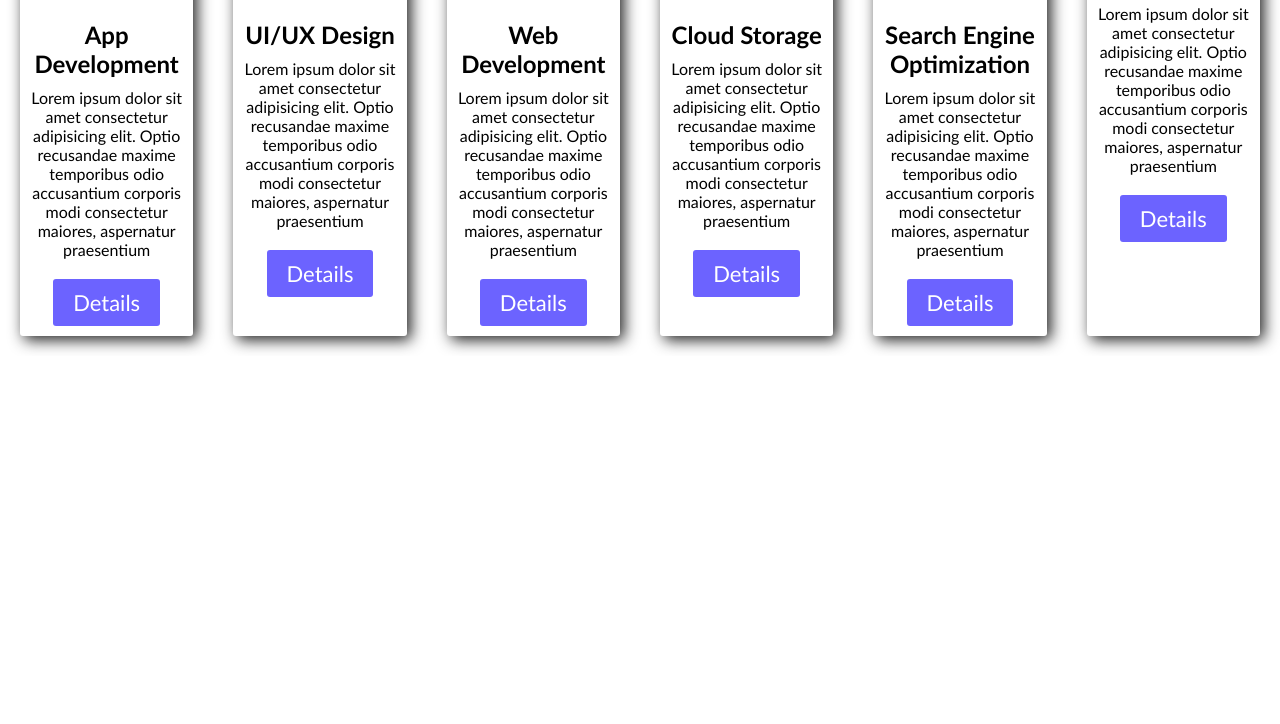
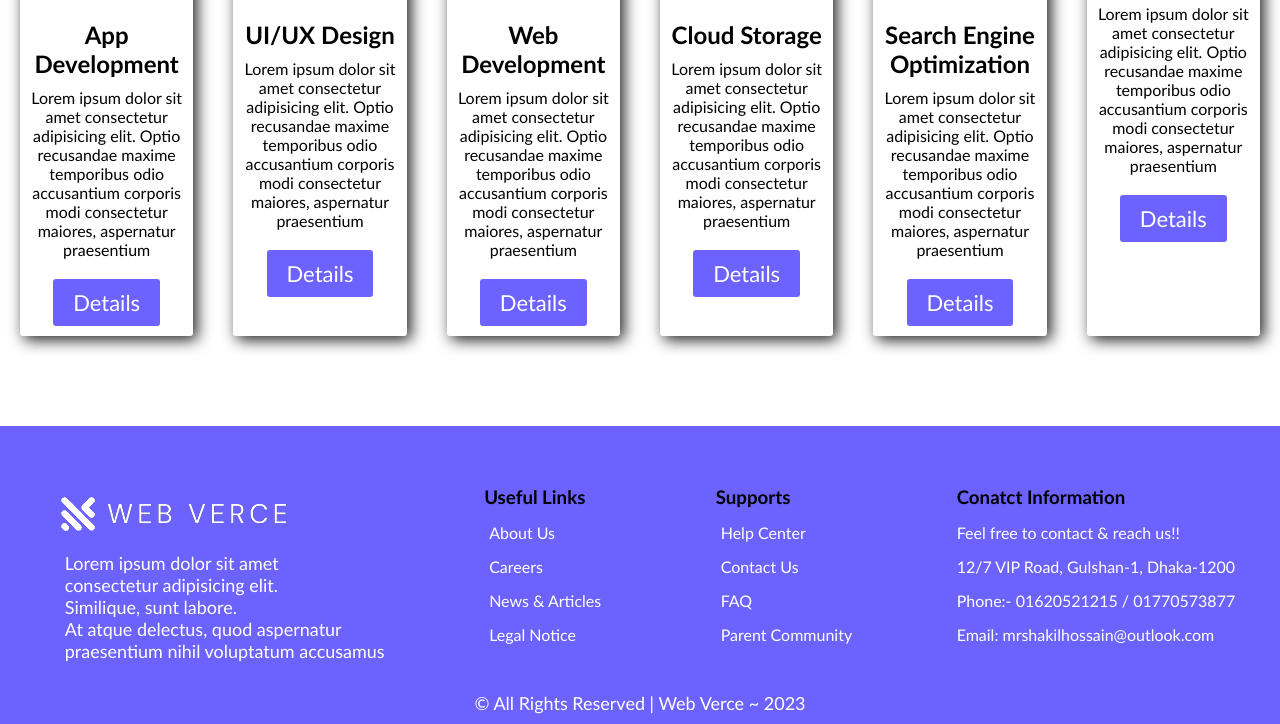
Before and after one commit to Shakilofficial/web-verse, a plain HTML site: page index.html in a window 1280 px wide. Shown: the part 1750-2474 px from the top of the page. Before the commit the page ends 2106 px from the top, so only its background shows below. Drawn offline with Linux system fonts and the light colour scheme.

Commit message:
complete peoject

```diff
--- a/css/style.css
+++ b/css/style.css
@@ -95,6 +95,7 @@
 .service-container{
     display: flex;
     margin-top: 20px;
+    padding-bottom: 20px;
 }
 .box{
     width: 300px;
@@ -120,3 +121,73 @@
 .box:hover{
     box-shadow: 5px 5px 15px #6c63ff;
 }
+
+.footer-container{
+    background-color: #6c63ff;
+    margin-top: 20px;
+}
+.footer-item{
+    margin-top: 50px;
+    display: flex;
+    padding-top: 50px;
+    padding-bottom: 30px;
+    justify-content: space-around;
+
+}
+.footer-photo{
+    width: 250px;
+}
+.links{
+    margin: 10px;
+}
+.links a{
+    text-decoration: none;
+    display:block;
+    margin: 5px;
+    color: white;
+    padding-top: 10px;
+    font-size: 16px;
+}
+.links a:hover{
+    color: black;
+}
+.contact-info{
+    margin-top: 10px;
+}
+.contact-info p{
+    margin-top: 15px;
+    color: white;
+}
+.profile p{
+    margin-left: 20px;
+    color: white;
+    font-size: 18px;
+}
+.copyright p{
+    color: white;
+    font-size: 18px;
+    text-align: center;
+    padding-bottom: 10px;
+}
+
+/* <<<<< Media Query>>>> */
+
+/* Extra small devices (phones, 600px and down) */
+@media only screen and (max-width: 600px) {
+
+}
+
+/* Small devices (portrait tablets and large phones, 601px to 768px) */
+@media only screen and (min-width: 601px) and (max-width: 768px) {
+
+}
+
+/* Medium devices (landscape tablets, 769px to 1024px) */
+@media only screen and (min-width: 769px) and (max-width: 1024px) {
+
+}
+
+/* Large devices (desktops, 1025px and up) */
+@media only screen and (min-width: 1025px) {
+
+}
--- a/index.html
+++ b/index.html
@@ -99,8 +99,44 @@
             </div>
         </section>
     </main>
+
+    <!-- <<<<< This is footer section >>>>> -->
+
     <footer>
-
+        <div class="footer-container">
+            <div class="footer-item">
+                <div class="profile">
+                    <div class="logo">
+                        <img class="footer-photo" src="images/Web Verse Logo.png" alt="logo">
+                    </div>
+                        <p>Lorem ipsum dolor sit amet<br> consectetur adipisicing elit.<br> Similique, sunt labore.<br> At atque delectus, quod aspernatur<br> praesentium nihil voluptatum accusamus</p>
+                </div>
+                <div class="links">
+                    <h3>Useful Links</h3>
+                    <a href="#about-us">About Us</a>
+                    <a href="#careers">Careers</a>
+                    <a href="#news-article">News & Articles</a>
+                    <a href="#legal-notice">Legal Notice</a>
+                </div>
+                <div class="links">
+                    <h3>Supports</h3>
+                    <a href="#help-center">Help Center</a>
+                    <a href="#contact-us">Contact Us</a>
+                    <a href="#faq">FAQ</a>
+                    <a href="#community">Parent Community</a>
+                </div>
+                <div class="contact-info">
+                    <h3>Conatct Information</h3>
+                    <p>Feel free to contact & reach us!!</p>
+                    <p>12/7 VIP Road, Gulshan-1, Dhaka-1200</p>
+                    <p>Phone:- 01620521215 / 01770573877</p>
+                    <p>Email: mrshakilhossain@outlook.com</p>
+                </div>
+            </div>
+            <div class="copyright">
+                <p>© All Rights Reserved | Web Verce ~ 2023</p>
+            </div>
+        </div>
     </footer>
 </body>
 </html>
```
